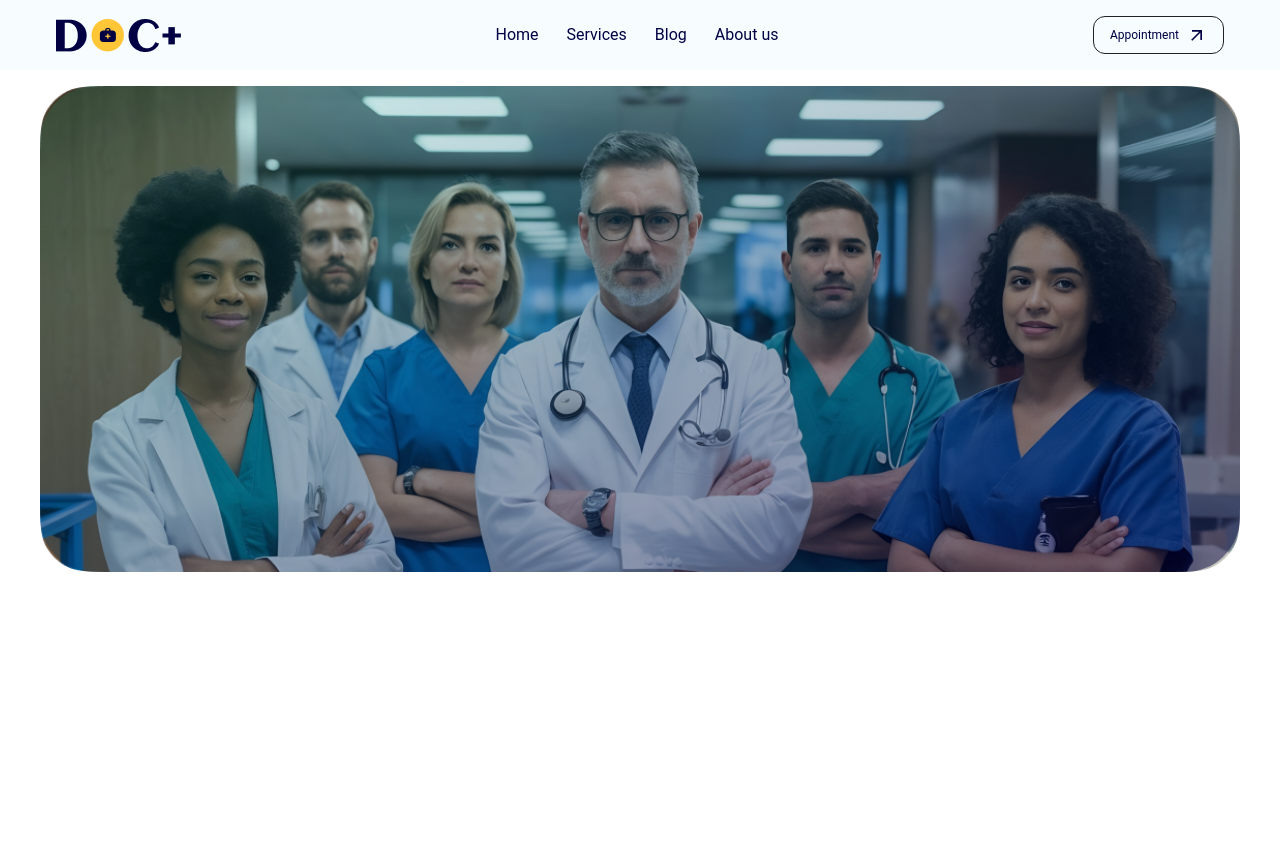
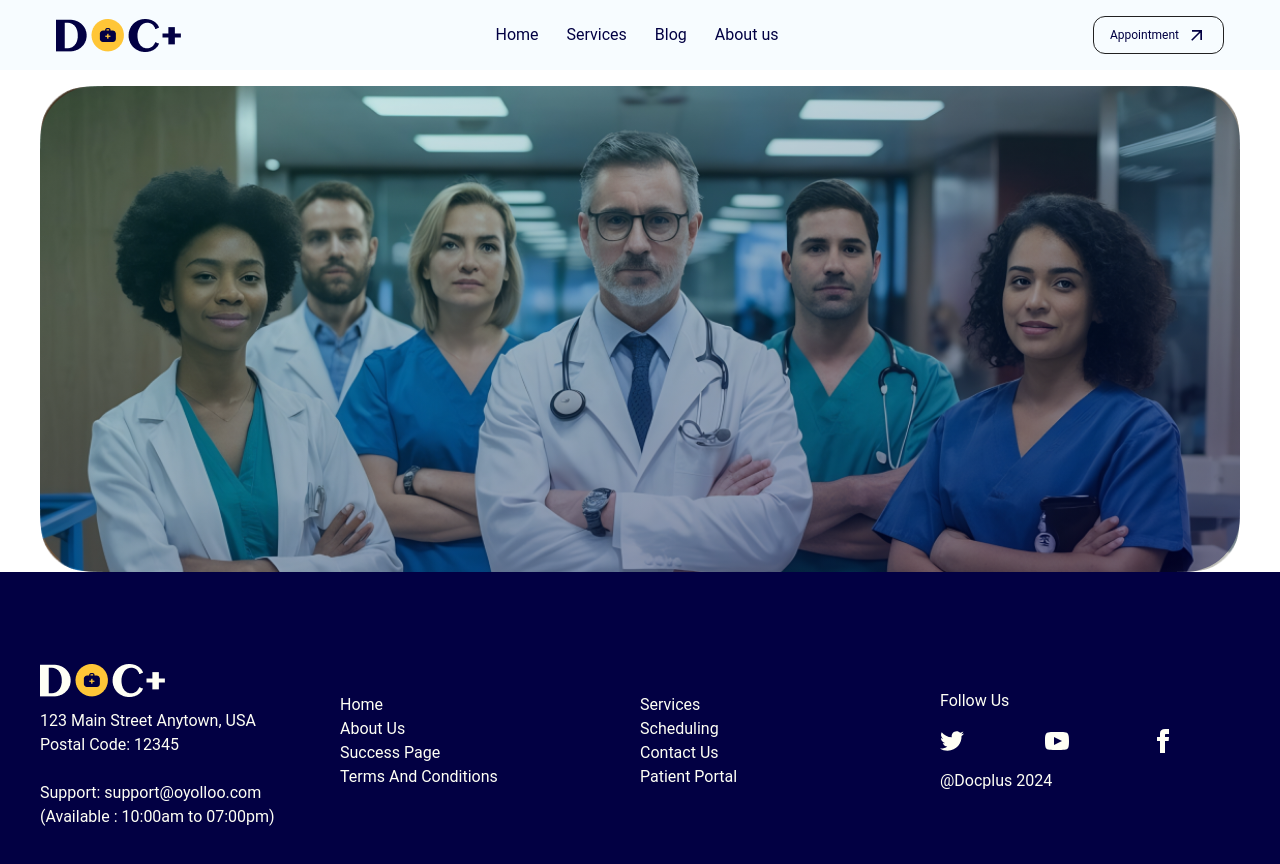
Before and after one commit to habib-153/code_Labs_Digital_task, a React (Vite) app: page / in a window 1280 px wide. Shown: the top 864 px of the page. Before the commit the page ends 800 px from the top, so only its background shows below. Built offline with nearby package versions, Linux system fonts and the light colour scheme.

Commit message:
chore: Add Footer component and update App.jsx

```diff
--- a/src/App.jsx
+++ b/src/App.jsx
@@ -1,4 +1,5 @@
 import Banner from "./Component/Banner/Banner";
+import Footer from "./Component/Footer/Footer";
 import Navbar from "./Component/Navbar";
 
 const App = () => {
@@ -9,7 +10,7 @@ const App = () => {
       <div className="max-w-[1200px] mx-auto">
 
       </div>
-
+      <Footer />
     </div>
   );
 };
--- a/src/Component/Footer/Footer.jsx
+++ b/src/Component/Footer/Footer.jsx
@@ -1,34 +1,35 @@
-import logo from "../../assets/icon/EventHost.png";
-import img1 from "../../assets/icon/Vector_2_footer.png";
-import logo1 from "../../assets/image 9.png";
-import logo2 from "../../assets/Group 40.png";
-import logo3 from "../../assets/icon/Layer 1 1.png";
+import logo from "../../assets/logo light.png";
+
 const Footer = () => {
   return (
-    <footer className=" mx-auto bg-gradient-to-r from-[#591BFF] to-[#a2c8f3] p-10 bg-base-200 text-base-content">
-      <div className="max-w-[1160px] mx-auto grid grid-cols-4 items-center text-[#FFF] py-10 footer">
+    <footer className=" mx-auto bg-[#020043] p-10 bg-base-200 text-base-content">
+      <div className="max-w-[1200px] mx-auto grid grid-cols-4 items-center text-[#FFFFF5] py-10 footer">
         <aside>
           <img className="my-3" src={logo} alt="" />
           <p>
-            IDEA Project, ICT Tower (0th Floor),
+          123 Main Street Anytown, USA
             <br />
-            Plot: E-14X, Agargaon, Dhaka - 1207
+            Postal Code: 12345
             <br />
-            02222-222222, 01111111111
+            <br />
+            Support: support@oyolloo.com
+            <br />
+            (Available : 10:00am to 07:00pm)
           </p>
         </aside>
-        <nav className="flex flex-col text-center">
+        <nav className="flex flex-col">
           <a className="link link-hover">Home</a>
-          <a className="link link-hover">Event</a>
           <a className="link link-hover">About Us</a>
-          <a className="link link-hover">Contact</a>
+          <a className="link link-hover">Success Page</a>
+          <a className="link link-hover">Terms And Conditions</a>
         </nav>
-        <nav className="flex flex-col text-center">
-          <a className="link link-hover">Event Dashboard</a>
-          <a className="link link-hover">Terms & Condition</a>
-          <a className="link link-hover">Privacy & Refund Policy</a>
+        <nav className="flex flex-col">
+          <a className="link link-hover">Services</a>
+          <a className="link link-hover">Scheduling</a>
+          <a className="link link-hover">Contact Us</a>
+          <a className="link link-hover">Patient Portal</a>
         </nav>
-        <nav>
+        <nav className="space-y-4">
           <p>Follow Us</p>
           <div className="grid grid-flow-col gap-4">
             <a>
@@ -65,21 +66,8 @@ const Footer = () => {
               </svg>
             </a>
           </div>
+          <p>@Docplus 2024</p>
         </nav>
-      </div>
-      <div className="max-w-[1160px] mx-auto text-white">
-        <img src={img1} alt="" />
-        <div className="flex justify-between my-4">
-            <div className="flex items-center gap-8">
-                <p>Pay With</p>
-            <img className="w-[40px]" src={logo1} alt="" />
-            <img className="w-[40px] h-[35px]" src={logo2} alt="" />
-            <img className="w-[40px]" src={logo3} alt="" />
-            </div>
-            <div>
-                <p>©2023 TickHost & UVTR. All right reserved</p>
-            </div>
-        </div>
       </div>
     </footer>
   );
```
